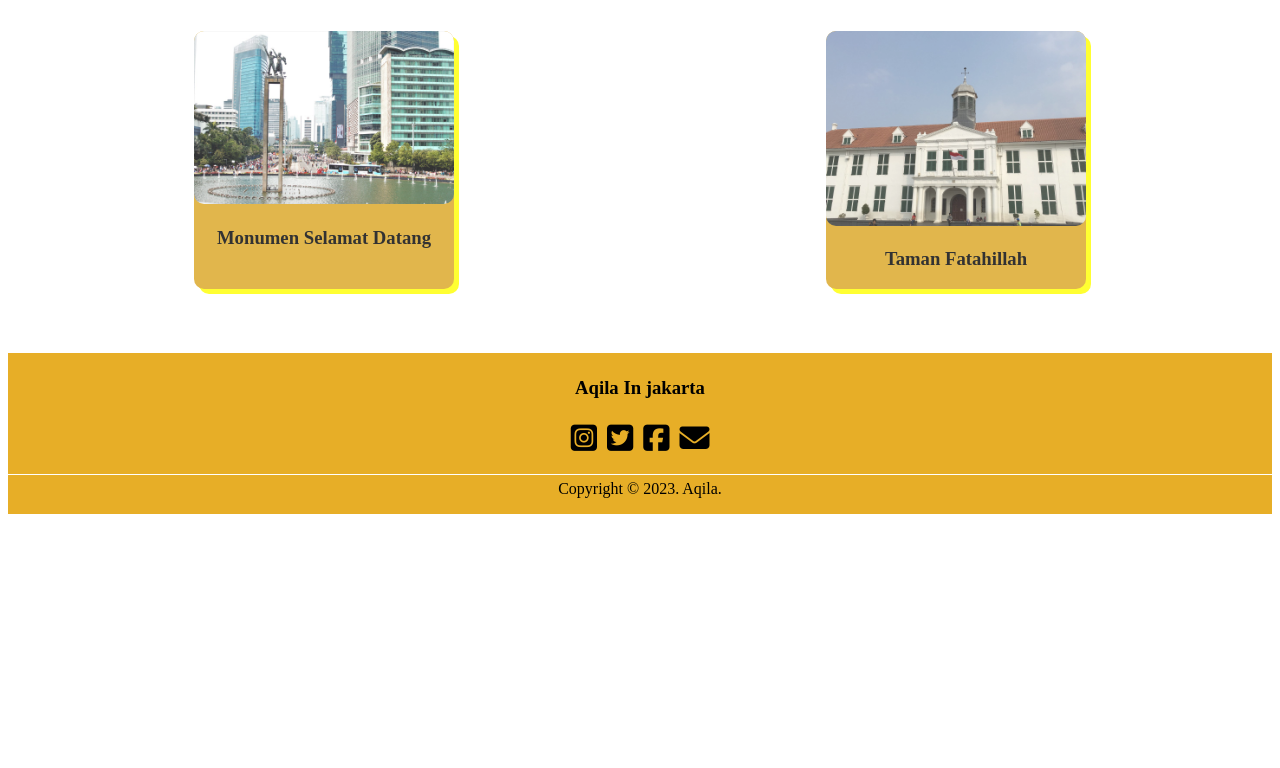
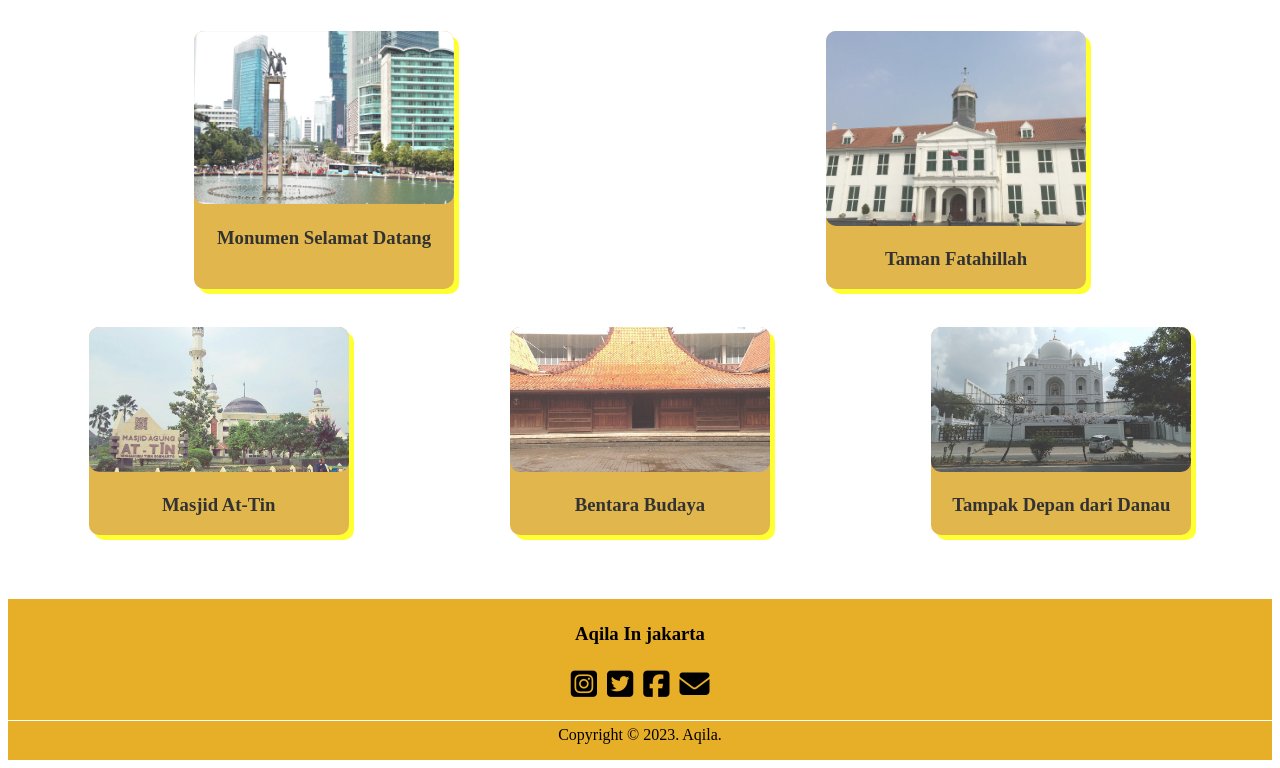
Before and after one commit to Aqilamp/Aqilamp.github.io, a plain HTML site: page index.html in a window 1280 px wide. Shown: the part 1450-2218 px from the top of the page. Before the commit the page ends 1972 px from the top, so only its background shows below. Drawn offline with nearby package versions, Linux system fonts and the light colour scheme; a web font is replaced by a local one.

Commit message:
Update place

```diff
--- a/index.html
+++ b/index.html
@@ -97,6 +97,23 @@
                     <h3>Taman Fatahillah</h3>
                 </div>
             </div>
+            <br>
+            <div style="display:flex; justify-content:space-evenly; ">
+                <div class="b1">
+                    <img src="Assets/masjid-at-tin.jpg" alt="Masjid At-Tin" class="c1" width="260px" height="auto">
+                    <h3>Masjid At-Tin</h3>
+                </div>
+                <br>
+                <div class="b1">
+                    <img src="Assets/bentara-budaya.jpg" alt="Bentara Budaya" class="c1" width="260px" height="auto">
+                    <h3>Bentara Budaya</h3>
+                </div>
+                <br>
+                <div class="b1">
+                    <img src="Assets/tampak-depan-dari-danau.jpg" alt="Tampak Depan dari Danau" class="c1" width="260px" height="auto">
+                    <h3>Tampak Depan dari Danau</h3>
+                </div>
+            </div>
         </section>
         <br><br><br>
     </main>
```
Also changed, not shown: Assets/bentara-budaya.jpg (added), Assets/masjid-at-tin.jpg (added), Assets/tampak-depan-dari-danau.jpg (added).
